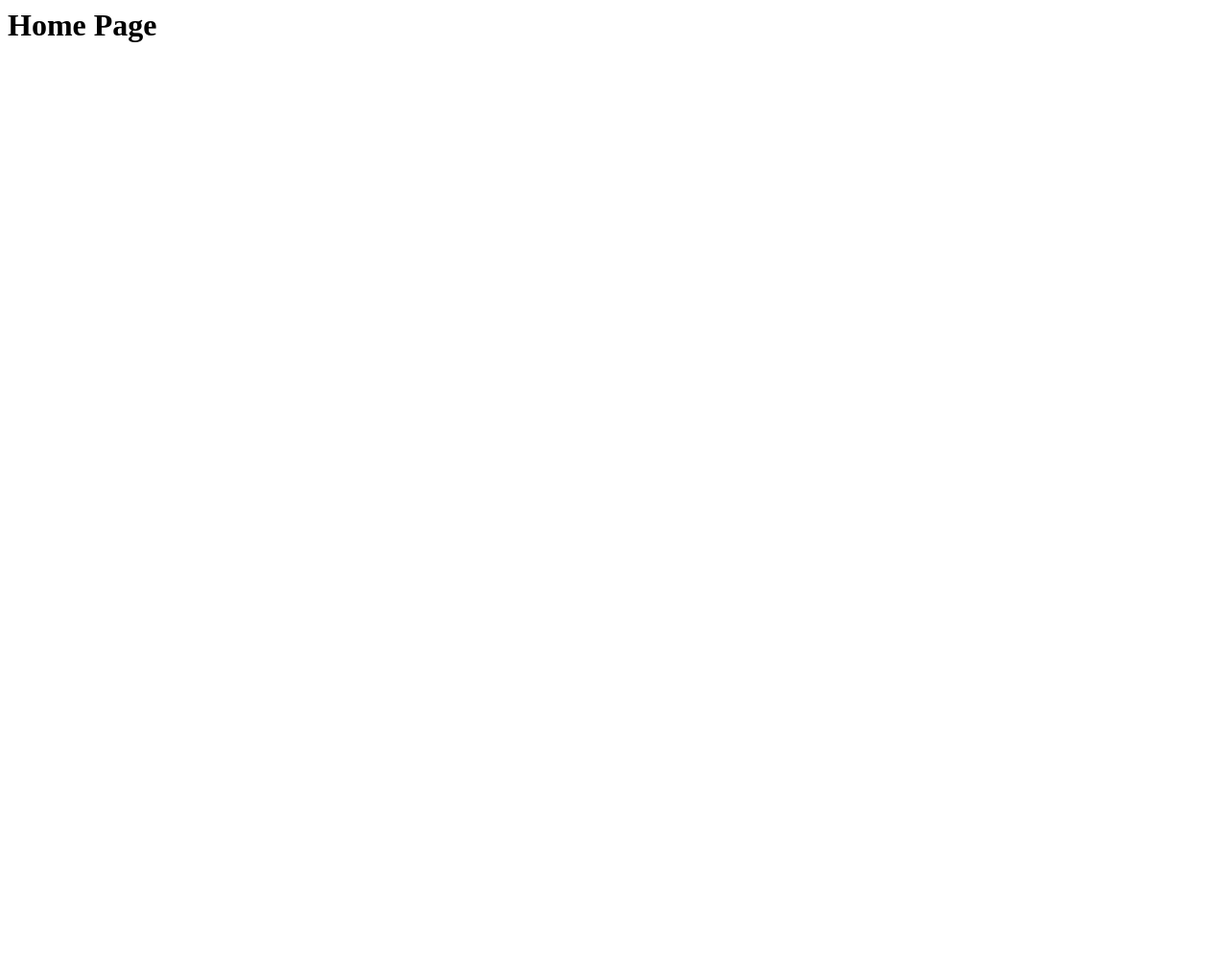
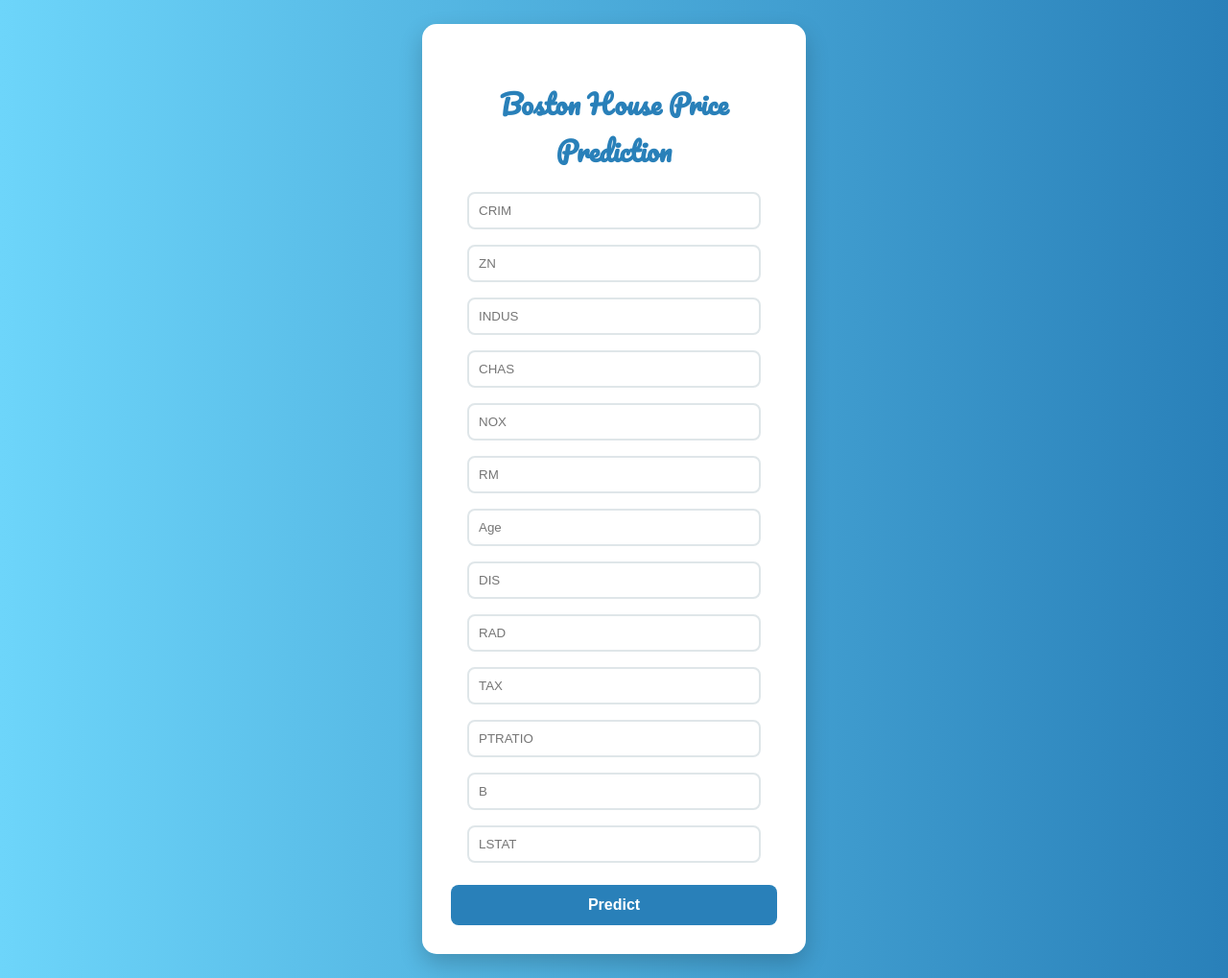
Before and after one commit to Priyanshu3369/BostonHousePricing, a Flask app: page / in a window 1280 px wide. Before the commit the page is almost empty. Shown: the whole page at 96% size. Run offline with Flask 3, Linux system fonts and the light colour scheme; parts of the project's set-up code (start-up, migrations or seed data) failed here and were passed over.

Commit message:
The web app is ready

```diff
--- a/app.py
+++ b/app.py
@@ -25,5 +25,15 @@ def predict_api():
     print(output[0])
     return jsonify(output[0])
 
+
+@app.route('/predict',methods=['POST'])
+def predict():
+    data=[float(x) for x in request.form.values()]
+    final_input=scalar.transform(np.array(data).reshape(1,-1))
+    print(final_input)
+    output=regmodel.predict(final_input)[0]
+    return render_template("home.html",prediction_text="The House price prediction is {}".format(output))
+
+
 if __name__=="__main__":
     app.run(debug=True)
--- a/templates/home.html
+++ b/templates/home.html
@@ -1,3 +1,118 @@
-<h1>
-    Home Page
-</h1>
+<!DOCTYPE html>
+<html>
+
+<head>
+  <meta charset="UTF-8">
+  <title>ML API</title>
+  <link href="https://fonts.googleapis.com/css?family=Pacifico|Arimo|Hind:300|Open+Sans+Condensed:300" rel="stylesheet">
+
+  <style>
+    * {
+      box-sizing: border-box;
+    }
+
+    body {
+      background: linear-gradient(to right, #6dd5fa, #2980b9);
+      font-family: 'Hind', sans-serif;
+      margin: 0;
+      padding: 0;
+      min-height: 100vh;
+      display: flex;
+      justify-content: center;
+      align-items: center;
+    }
+
+    .login {
+      background-color: white;
+      padding: 40px 30px;
+      border-radius: 15px;
+      box-shadow: 0 10px 25px rgba(0, 0, 0, 0.2);
+      width: 400px;
+      text-align: center;
+      overflow-y: auto;
+      max-height: 95vh;
+    }
+
+    h1 {
+      font-family: 'Pacifico', cursive;
+      font-size: 28px;
+      color: #2980b9;
+      margin-bottom: 10px;
+    }
+
+    .result {
+      margin: 15px 0 25px;
+      font-size: 18px;
+      color: #2d3436;
+      font-weight: bold;
+      padding: 10px;
+      background-color: #ecf0f1;
+      border-radius: 10px;
+      border: 1px solid #bdc3c7;
+    }
+
+    input[type="text"] {
+      width: 90%;
+      padding: 10px;
+      margin: 8px 0;
+      border: 2px solid #dfe6e9;
+      border-radius: 8px;
+      transition: 0.3s ease;
+    }
+
+    input[type="text"]:focus {
+      border-color: #2980b9;
+      outline: none;
+      box-shadow: 0 0 8px rgba(41, 128, 185, 0.3);
+    }
+
+    button {
+      width: 100%;
+      padding: 12px;
+      background-color: #2980b9;
+      color: white;
+      font-size: 16px;
+      font-weight: bold;
+      border: none;
+      border-radius: 8px;
+      margin-top: 15px;
+      cursor: pointer;
+      transition: background-color 0.3s ease;
+    }
+
+    button:hover {
+      background-color: #1f5f7d;
+    }
+  </style>
+</head>
+
+<body>
+  <div class="login">
+    <h1>Boston House Price Prediction</h1>
+
+    <!-- Prediction Text -->
+    {% if prediction_text %}
+    <div class="result">{{prediction_text}}</div>
+    {% endif %}
+
+    <!-- Main Input For Receiving Query to our ML -->
+    <form action="{{ url_for('predict')}}" method="post">
+      <input type="text" name="CRIM" placeholder="CRIM" required="required" />
+      <input type="text" name="ZN" placeholder="ZN" required="required" />
+      <input type="text" name="INDUS" placeholder="INDUS" required="required" />
+      <input type="text" name="CHAS" placeholder="CHAS" required="required" />
+      <input type="text" name="NOX" placeholder="NOX" required="required" />
+      <input type="text" name="RM" placeholder="RM" required="required" />
+      <input type="text" name="Age" placeholder="Age" required="required" />
+      <input type="text" name="DIS" placeholder="DIS" required="required" />
+      <input type="text" name="RAD" placeholder="RAD" required="required" />
+      <input type="text" name="TAX" placeholder="TAX" required="required" />
+      <input type="text" name="PTRATIO" placeholder="PTRATIO" required="required" />
+      <input type="text" name="B" placeholder="B" required="required" />
+      <input type="text" name="LSTAT" placeholder="LSTAT" required="required" />
+      <button type="submit" class="btn btn-primary btn-block btn-large">Predict</button>
+    </form>
+  </div>
+</body>
+
+</html>
```
